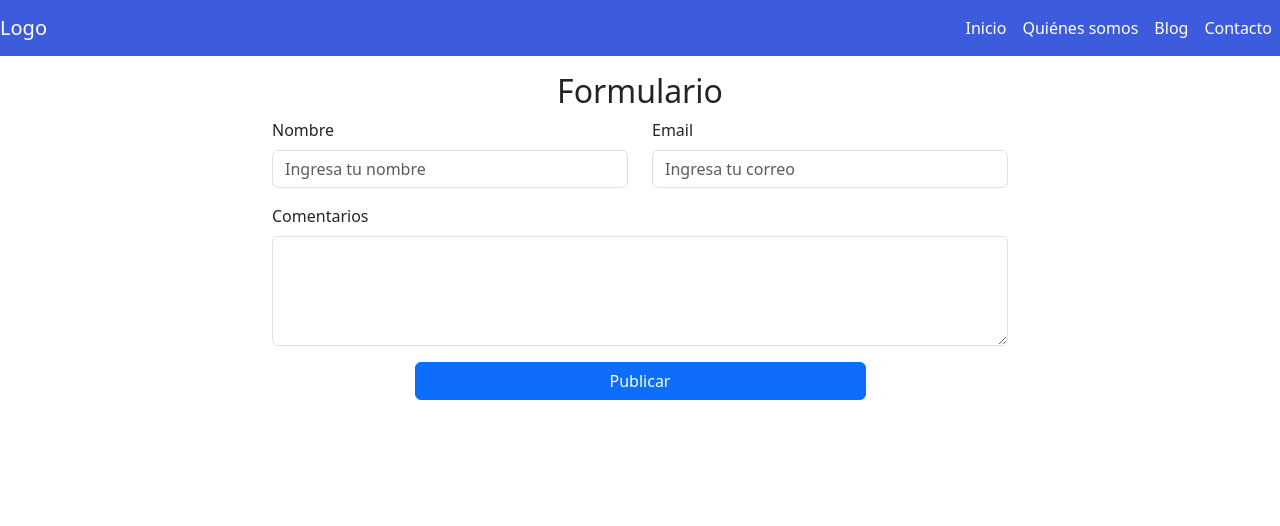
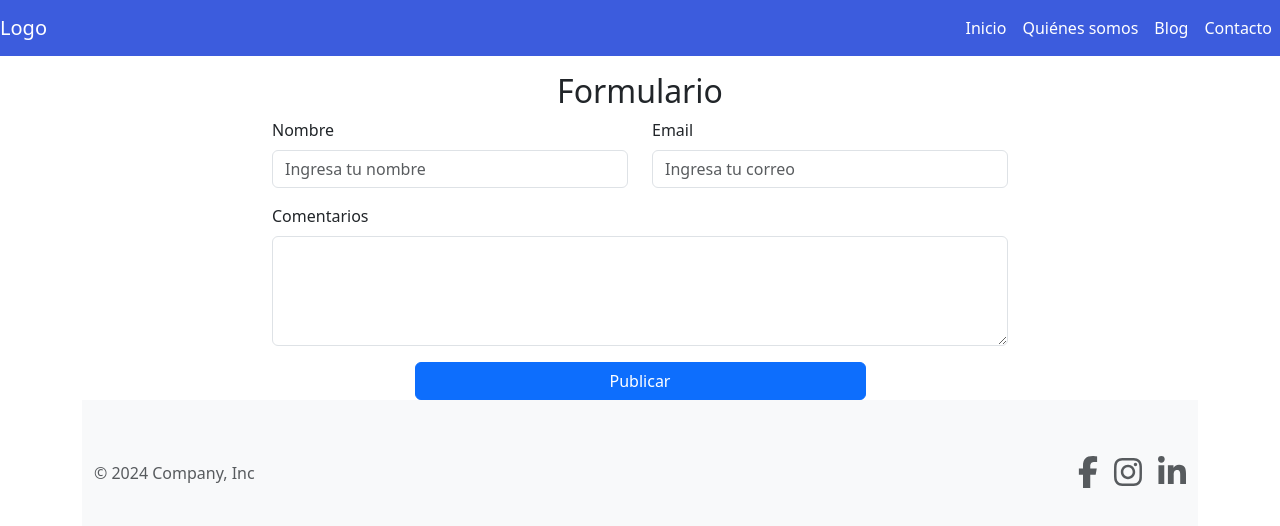
Before and after one commit to diannvac/sistemaComentarios, a React (Vite) app: page / in a window 1280 px wide. Shown: the top 526 px of the page. Built offline with nearby package versions, Linux system fonts and the light colour scheme.

Commit message:
Agregar footer  e instalar icons

```diff
--- a/package.json
+++ b/package.json
@@ -10,6 +10,9 @@
     "preview": "vite preview"
   },
   "dependencies": {
+    "@fortawesome/fontawesome-svg-core": "^6.5.2",
+    "@fortawesome/free-brands-svg-icons": "^6.5.2",
+    "@fortawesome/react-fontawesome": "^0.2.2",
     "bootstrap": "^5.3.3",
     "react": "^18.2.0",
     "react-bootstrap": "^2.10.2",
--- a/src/App.jsx
+++ b/src/App.jsx
@@ -1,4 +1,5 @@
 import Navbar from './components/Navbar';
+import Footer from './components/Footer';
 // Llamar a useState en el nivel superior de nuestro componente para declarar una variable
 import React, { useState } from 'react';
 
@@ -17,6 +18,7 @@ const App = () => {
       email: email,
       comentarios:comentarios
     };
+    //Imprimir
     console.log(imprimirDatos)
     limpiarForm();
   };
@@ -92,6 +94,7 @@ const App = () => {
             </button>
           </div>
         </div>
+        <Footer />
       </div>
 
 
--- /dev/null
+++ b/src/components/Footer.jsx
@@ -0,0 +1,37 @@
+import React from 'react';
+import 'bootstrap/dist/css/bootstrap.min.css';
+import { FontAwesomeIcon } from '@fortawesome/react-fontawesome';
+import { faFacebookF, faInstagram, faLinkedinIn } from '@fortawesome/free-brands-svg-icons';
+
+const Footer = () => {
+  return (
+    <footer className="footer mt-auto py-3 bg-light">
+      <div className="container">
+        <div className="d-flex flex-wrap justify-content-between align-items-center py-3 my-4">
+          <div className="col-md-4 d-flex align-items-center">
+             <span className="mb-3 mb-md-0 text-body-secondary">© 2024 Company, Inc</span>
+          </div>
+          <ul className="nav col-md-4 justify-content-end list-unstyled d-flex">
+            <li className="ms-3">
+            <a className="text-body-secondary" href="#">
+                <FontAwesomeIcon icon={faFacebookF} size="2x" />
+              </a>
+            </li>
+            <li className="ms-3">
+              <a className="text-body-secondary" href="#">
+                <FontAwesomeIcon icon={faInstagram} size="2x" />
+              </a>
+            </li>
+            <li className="ms-3">
+              <a className="text-body-secondary" href="#">
+                <FontAwesomeIcon icon={faLinkedinIn} size="2x" />
+              </a>
+            </li>
+          </ul>
+        </div>
+      </div>
+    </footer>
+  );
+};
+
+export default Footer;
--- a/src/components/Navbar.jsx
+++ b/src/components/Navbar.jsx
@@ -4,6 +4,7 @@ import 'bootstrap/dist/js/bootstrap.bundle.min';
 
 const Navbar = () => {
   return (
+    // Aquí va el Navbar
     <nav className="navbar navbar-expand-lg navbar-light bg-light">
       <a className="navbar-brand" href="#">Logo</a>
       <button className="navbar-toggler" type="button" data-bs-toggle="collapse" data-bs-target="#navbarNavDropdown"
```
Also changed, not shown: src/index.css (line endings or trailing spaces), 1 other file (tests, documents, lock files or other folders).
